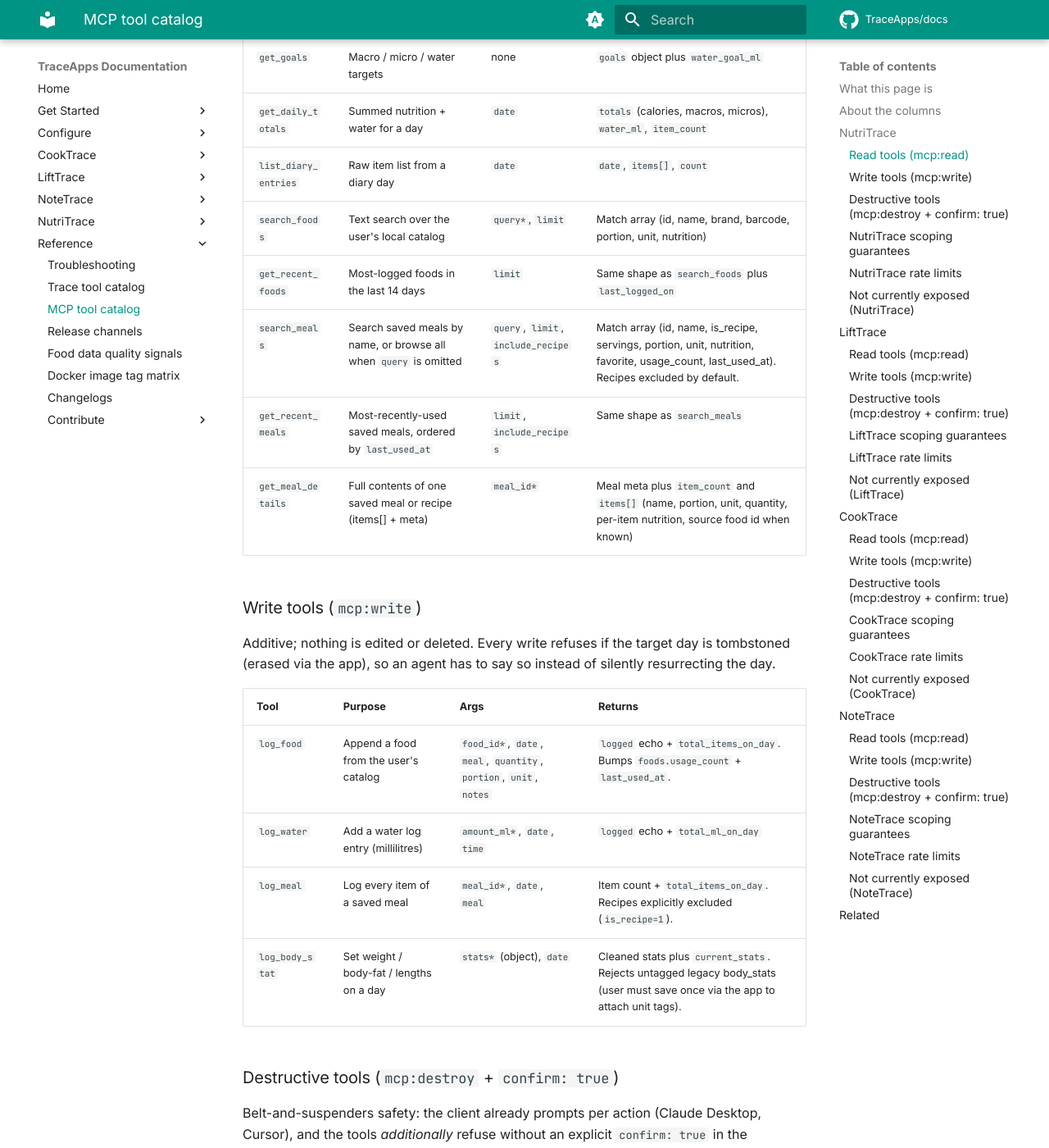
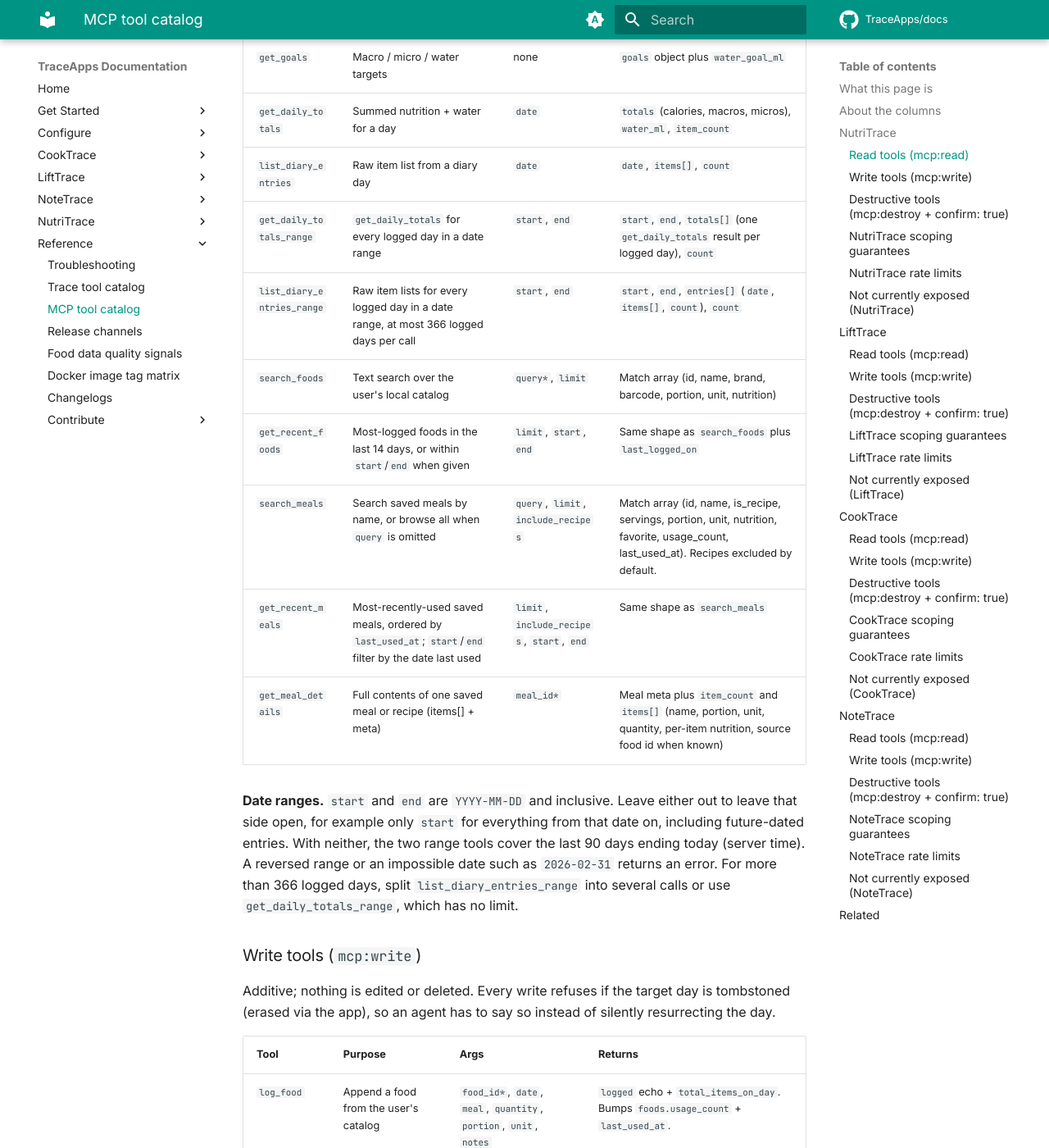
Before and after one commit to TraceApps/docs, an MkDocs documentation site: the page built from docs/reference/mcp-tools.md, in a window 1280 px wide and 1400 px high, scrolled down 1063 px. Shown: the whole window at 82% size. Built offline with MkDocs 1.6.1 and Material for MkDocs 9.7.7, drawn with Linux system fonts in a browser that asks for light colours; comment, search, counter and statistics services are not loaded.

Commit message:
docs(nutritrace) MCP date-range tools, correct read tool list and count

```diff
--- a/docs/reference/mcp-tools.md
+++ b/docs/reference/mcp-tools.md
@@ -30,11 +30,15 @@ Twelve tools across three phases.
 | `get_goals` | Macro / micro / water targets | none | `goals` object plus `water_goal_ml` |
 | `get_daily_totals` | Summed nutrition + water for a day | `date` | `totals` (calories, macros, micros), `water_ml`, `item_count` |
 | `list_diary_entries` | Raw item list from a diary day | `date` | `date`, `items[]`, `count` |
+| `get_daily_totals_range` | `get_daily_totals` for every logged day in a date range | `start`, `end` | `start`, `end`, `totals[]` (one `get_daily_totals` result per logged day), `count` |
+| `list_diary_entries_range` | Raw item lists for every logged day in a date range, at most 366 logged days per call | `start`, `end` | `start`, `end`, `entries[]` (`date`, `items[]`, `count`), `count` |
 | `search_foods` | Text search over the user's local catalog | `query*`, `limit` | Match array (id, name, brand, barcode, portion, unit, nutrition) |
-| `get_recent_foods` | Most-logged foods in the last 14 days | `limit` | Same shape as `search_foods` plus `last_logged_on` |
+| `get_recent_foods` | Most-logged foods in the last 14 days, or within `start`/`end` when given | `limit`, `start`, `end` | Same shape as `search_foods` plus `last_logged_on` |
 | `search_meals` | Search saved meals by name, or browse all when `query` is omitted | `query`, `limit`, `include_recipes` | Match array (id, name, is_recipe, servings, portion, unit, nutrition, favorite, usage_count, last_used_at). Recipes excluded by default. |
-| `get_recent_meals` | Most-recently-used saved meals, ordered by `last_used_at` | `limit`, `include_recipes` | Same shape as `search_meals` |
+| `get_recent_meals` | Most-recently-used saved meals, ordered by `last_used_at`; `start`/`end` filter by the date last used | `limit`, `include_recipes`, `start`, `end` | Same shape as `search_meals` |
 | `get_meal_details` | Full contents of one saved meal or recipe (items[] + meta) | `meal_id*` | Meal meta plus `item_count` and `items[]` (name, portion, unit, quantity, per-item nutrition, source food id when known) |
+
+**Date ranges.** `start` and `end` are `YYYY-MM-DD` and inclusive. Leave either out to leave that side open, for example only `start` for everything from that date on, including future-dated entries. With neither, the two range tools cover the last 90 days ending today (server time). A reversed range or an impossible date such as `2026-02-31` returns an error. For more than 366 logged days, split `list_diary_entries_range` into several calls or use `get_daily_totals_range`, which has no limit.
 
 ### Write tools (`mcp:write`)
 
```
Also changed, not shown: docs/nutritrace/mcp.md (+2 -2 lines).
